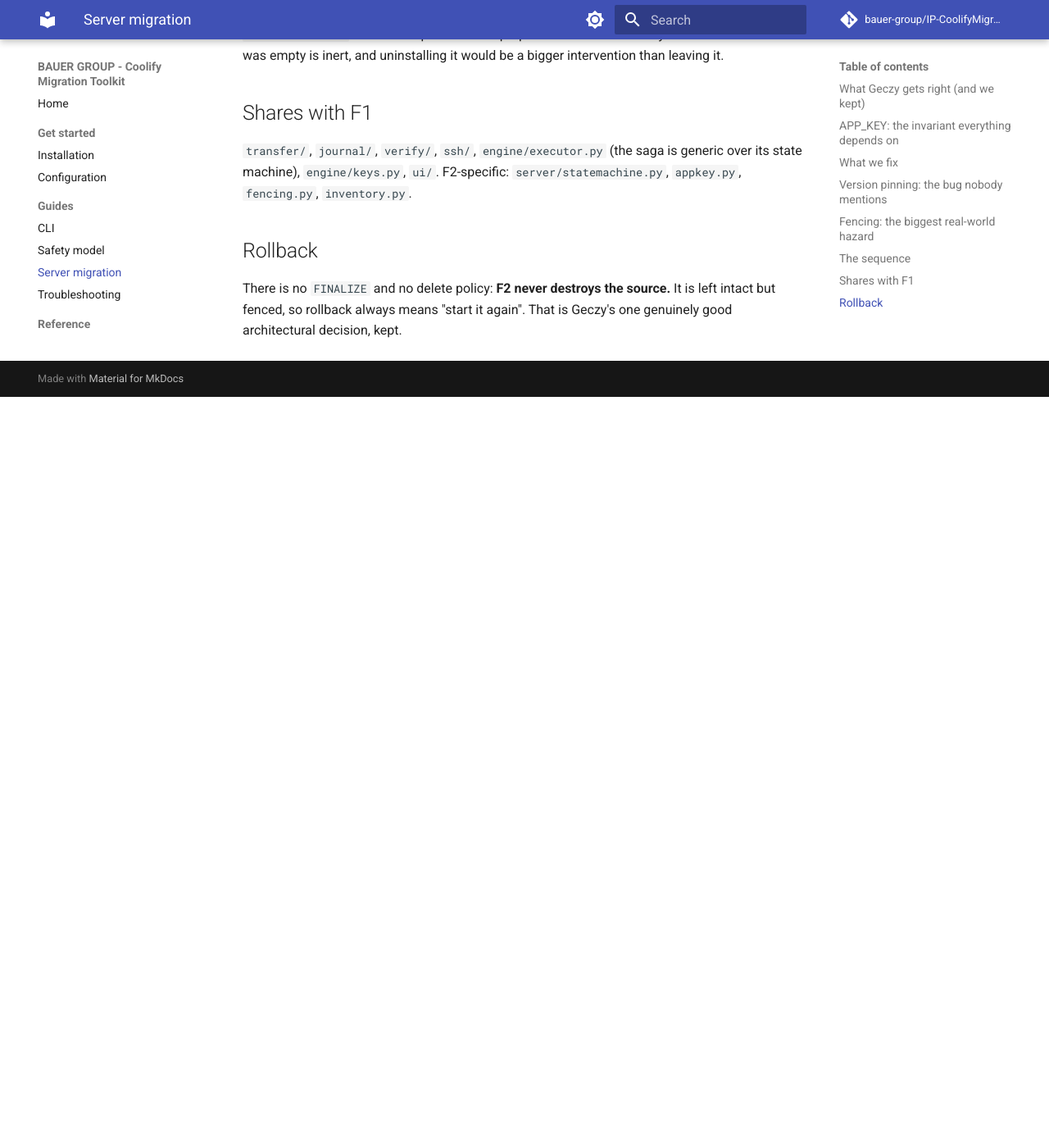
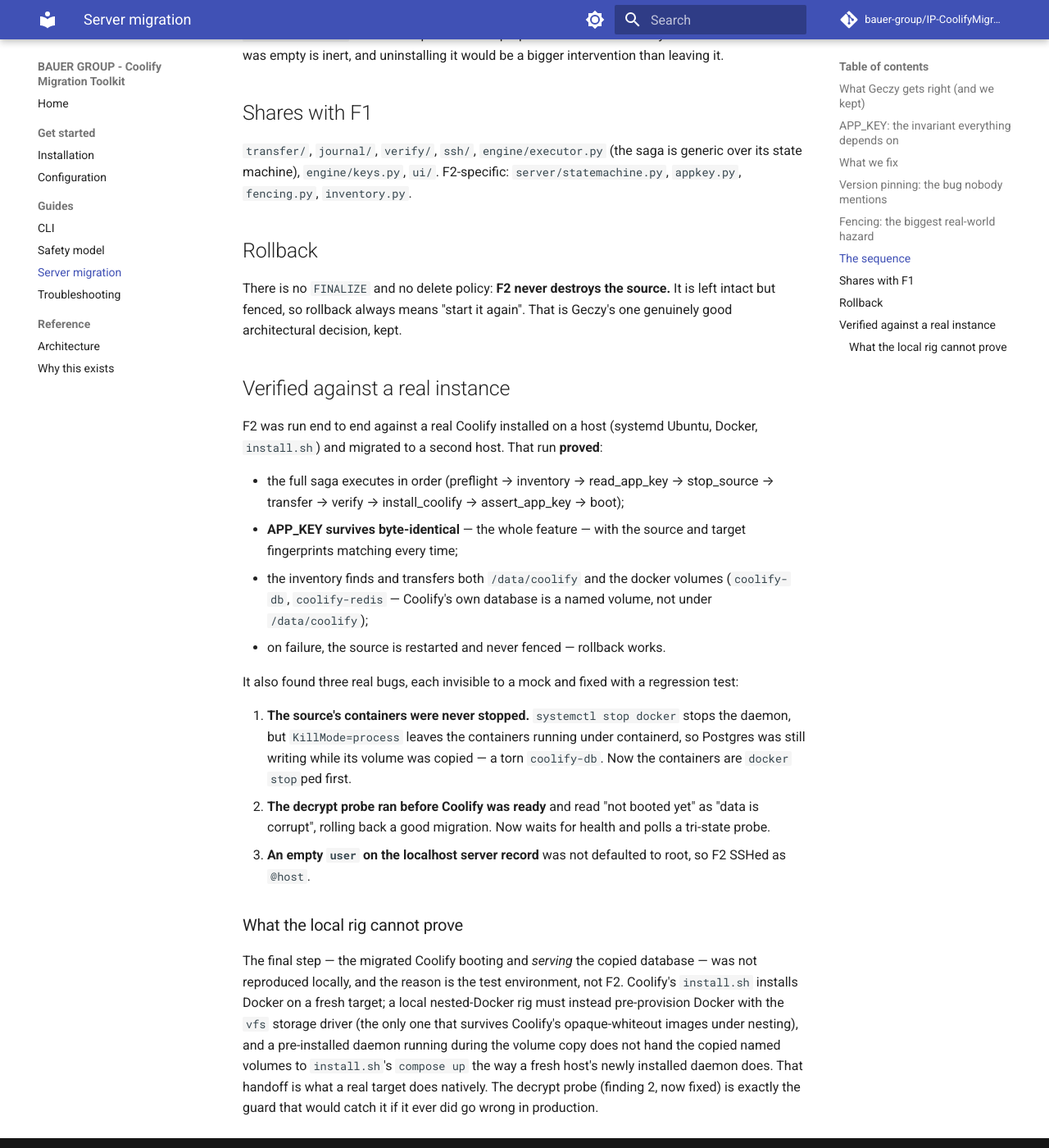
Before and after one commit to bauer-group/IP-CoolifyMigration, an MkDocs documentation site: the page built from docs/server-migration.md, in a window 1280 px wide and 1400 px high, scrolled down 3040 px. Shown: the whole window at 82% size. Built offline with MkDocs 1.6.1 and Material for MkDocs 9.7.7, drawn with Linux system fonts in a browser that asks for light colours; comment, search, counter and statistics services are not loaded; before the commit the page ends 3524 px from its top, so only the background shows below that.

Commit message:
docs: recorded what the real F2 migration proved
The end-to-end F2 run against a real Coolify proved the APP_KEY invariant, the
volume inventory and the rollback safety, and found three bugs (torn stop,
premature probe, empty user). Records honestly what the local nested-Docker rig
could not reproduce — the migrated instance serving the data — and why that is
the environment, not F2.

```diff
--- a/docs/server-migration.md
+++ b/docs/server-migration.md
@@ -128,3 +128,43 @@
 There is no `FINALIZE` and no delete policy: **F2 never destroys the source.** It
 is left intact but fenced, so rollback always means "start it again". That is
 Geczy's one genuinely good architectural decision, kept.
+
+## Verified against a real instance
+
+F2 was run end to end against a real Coolify installed on a host (systemd Ubuntu,
+Docker, `install.sh`) and migrated to a second host. That run **proved**:
+
+- the full saga executes in order (preflight → inventory → read_app_key →
+  stop_source → transfer → verify → install_coolify → assert_app_key → boot);
+- **APP_KEY survives byte-identical** — the whole feature — with the source and
+  target fingerprints matching every time;
+- the inventory finds and transfers both `/data/coolify` and the docker volumes
+  (`coolify-db`, `coolify-redis` — Coolify's own database is a named volume, not
+  under `/data/coolify`);
+- on failure, the source is restarted and never fenced — rollback works.
+
+It also found three real bugs, each invisible to a mock and fixed with a
+regression test:
+
+1. **The source's containers were never stopped.** `systemctl stop docker` stops
+   the daemon, but `KillMode=process` leaves the containers running under
+   containerd, so Postgres was still writing while its volume was copied — a torn
+   `coolify-db`. Now the containers are `docker stop`ped first.
+2. **The decrypt probe ran before Coolify was ready** and read "not booted yet"
+   as "data is corrupt", rolling back a good migration. Now waits for health and
+   polls a tri-state probe.
+3. **An empty `user` on the localhost server record** was not defaulted to root,
+   so F2 SSHed as `@host`.
+
+### What the local rig cannot prove
+
+The final step — the migrated Coolify booting and *serving* the copied database —
+was not reproduced locally, and the reason is the test environment, not F2.
+Coolify's `install.sh` installs Docker on a fresh target; a local nested-Docker
+rig must instead pre-provision Docker with the `vfs` storage driver (the only one
+that survives Coolify's opaque-whiteout images under nesting), and a
+pre-installed daemon running during the volume copy does not hand the copied
+named volumes to `install.sh`'s `compose up` the way a fresh host's newly
+installed daemon does. That handoff is what a real target does natively. The
+decrypt probe (finding 2, now fixed) is exactly the guard that would catch it if
+it ever did go wrong in production.
```
